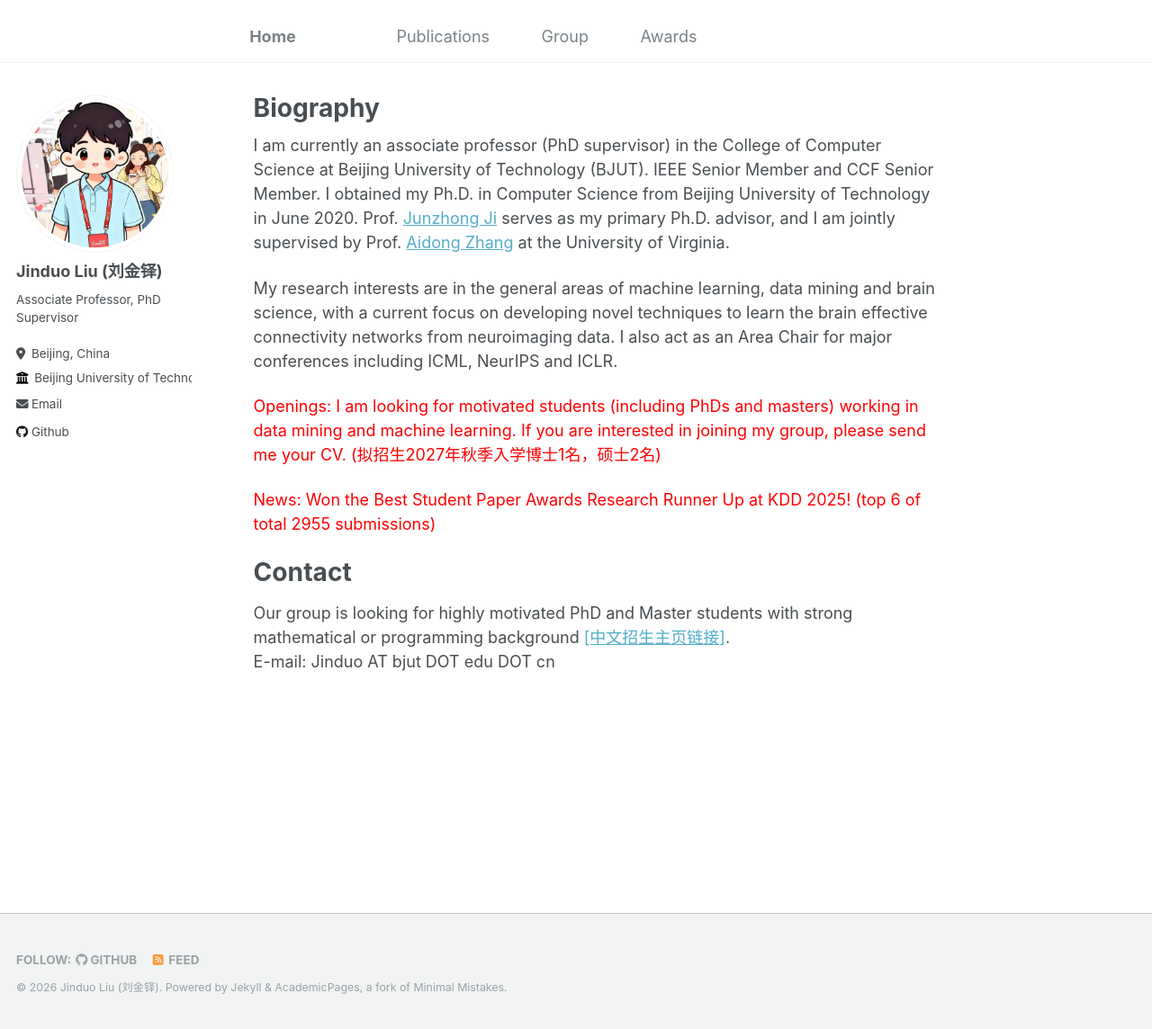
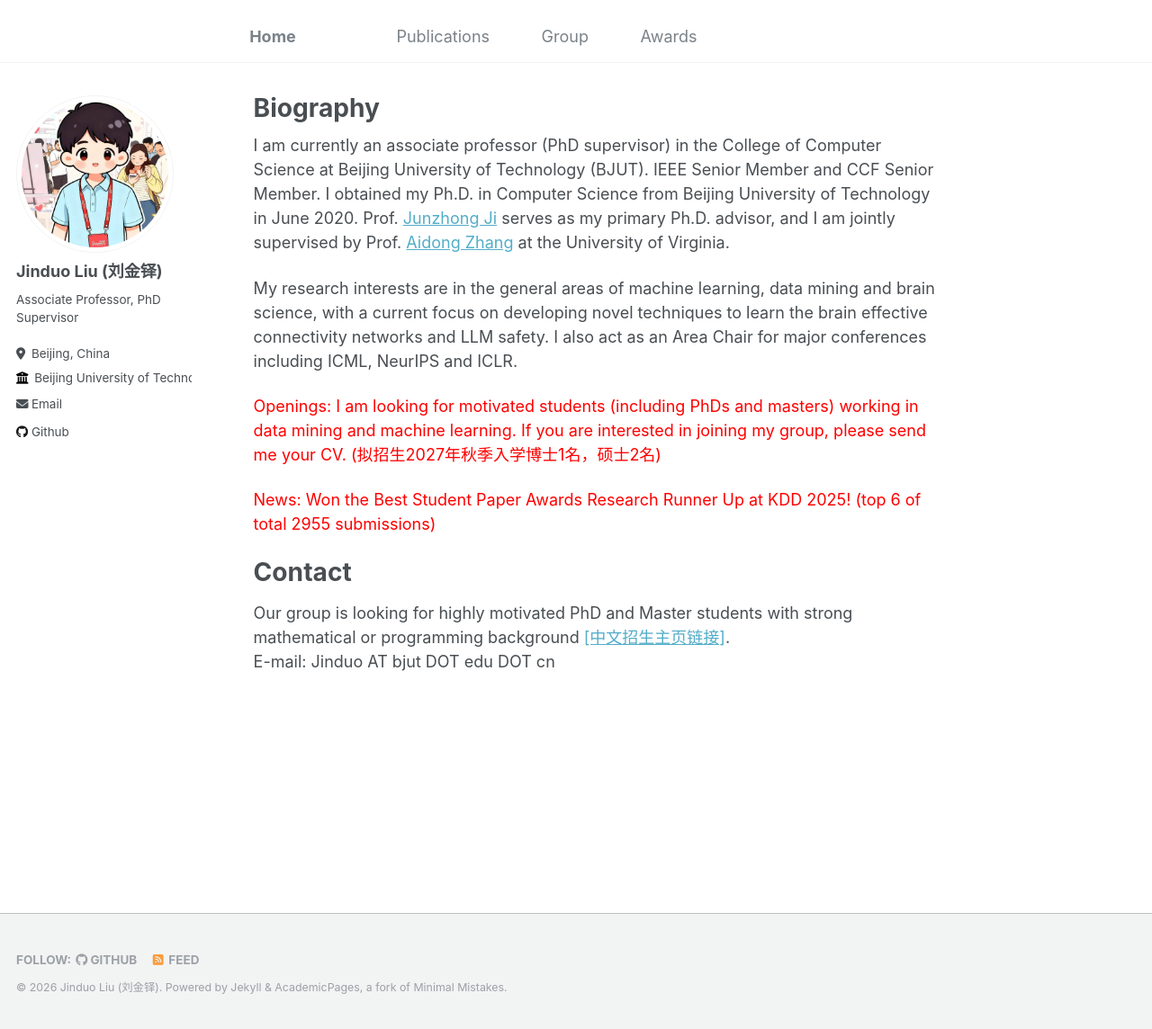
Before and after one commit to Duo67/duo067, a Jekyll site: the page built from _pages/about.md, in a window 1280 px wide and 1144 px high. Shown: the whole window at 90% size. Built offline with Jekyll 4.4.1, drawn with Linux system fonts in a browser that asks for light colours.

Commit message:
Update about.md

```diff
--- a/_pages/about.md
+++ b/_pages/about.md
@@ -10,7 +10,7 @@ redirect_from:
 
 I am currently an associate professor (PhD supervisor) in the College of Computer Science at Beijing University of Technology (BJUT). IEEE Senior Member and CCF Senior Member. I obtained my Ph.D. in Computer Science from Beijing University of Technology in June 2020. Prof. [Junzhong Ji](https://scholar.google.com/citations?hl=zh-CN&user=q9mHC6cAAAAJ) serves as my primary Ph.D. advisor, and I am jointly supervised by Prof. [Aidong Zhang](https://scholar.google.com/citations?hl=zh-CN&user=O8XxkE4AAAAJ) at the University of Virginia.
 
-My research interests are in the general areas of machine learning, data mining and brain science, with a current focus on developing novel techniques to learn the brain effective connectivity networks from neuroimaging data. I also act as an Area Chair for major conferences including ICML, NeurIPS and ICLR.
+My research interests are in the general areas of machine learning, data mining and brain science, with a current focus on developing novel techniques to learn the brain effective connectivity networks and LLM safety. I also act as an Area Chair for major conferences including ICML, NeurIPS and ICLR.
 
 <span style="color: red;">Openings: I am looking for motivated students (including PhDs and masters) working in data mining and machine learning. If you are interested in joining my group, please send me your CV. (拟招生2027年秋季入学博士1名，硕士2名) </span>
 
```
